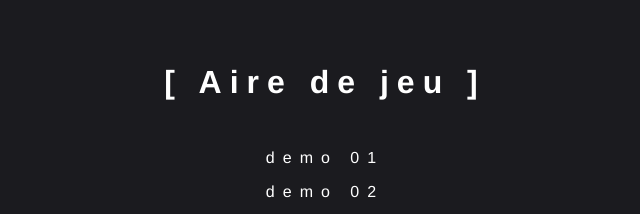
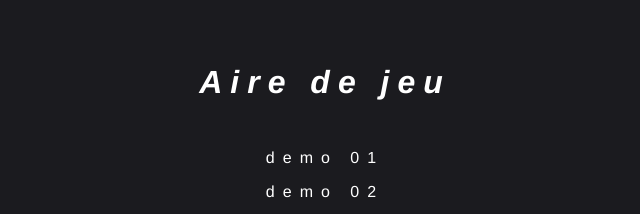
Before and after one commit to Alex-DG/aire-de-jeu, a website built with Vite: page index.html in a window 1280 px wide. Shown: the top 214 px of the page, 315-955 px from the left. Built offline with nearby package versions, Linux system fonts and the light colour scheme.

Commit message:
Update styling

```diff
--- a/index.html
+++ b/index.html
@@ -8,7 +8,7 @@
   </head>
   <body>
     <div id="app">
-      <h1>[ Aire de jeu ]</h1>
+      <h1>Aire de jeu</h1>
 
       <ul class="menu">
         <li><a href="./demos/demo1.html">demo 01</a></li>
--- a/main.js
+++ b/main.js
@@ -1,5 +1 @@
 import './style.css'
-
-// document.querySelector('#app').innerHTML = `
-//   <h1>Hello Vite!</h1>
-// `
--- a/style.css
+++ b/style.css
@@ -26,6 +26,7 @@
 #app h1 {
   letter-spacing: 0.5rem;
   transition: 600ms;
+  font-style: italic;
 }
 
 .menu {
```
